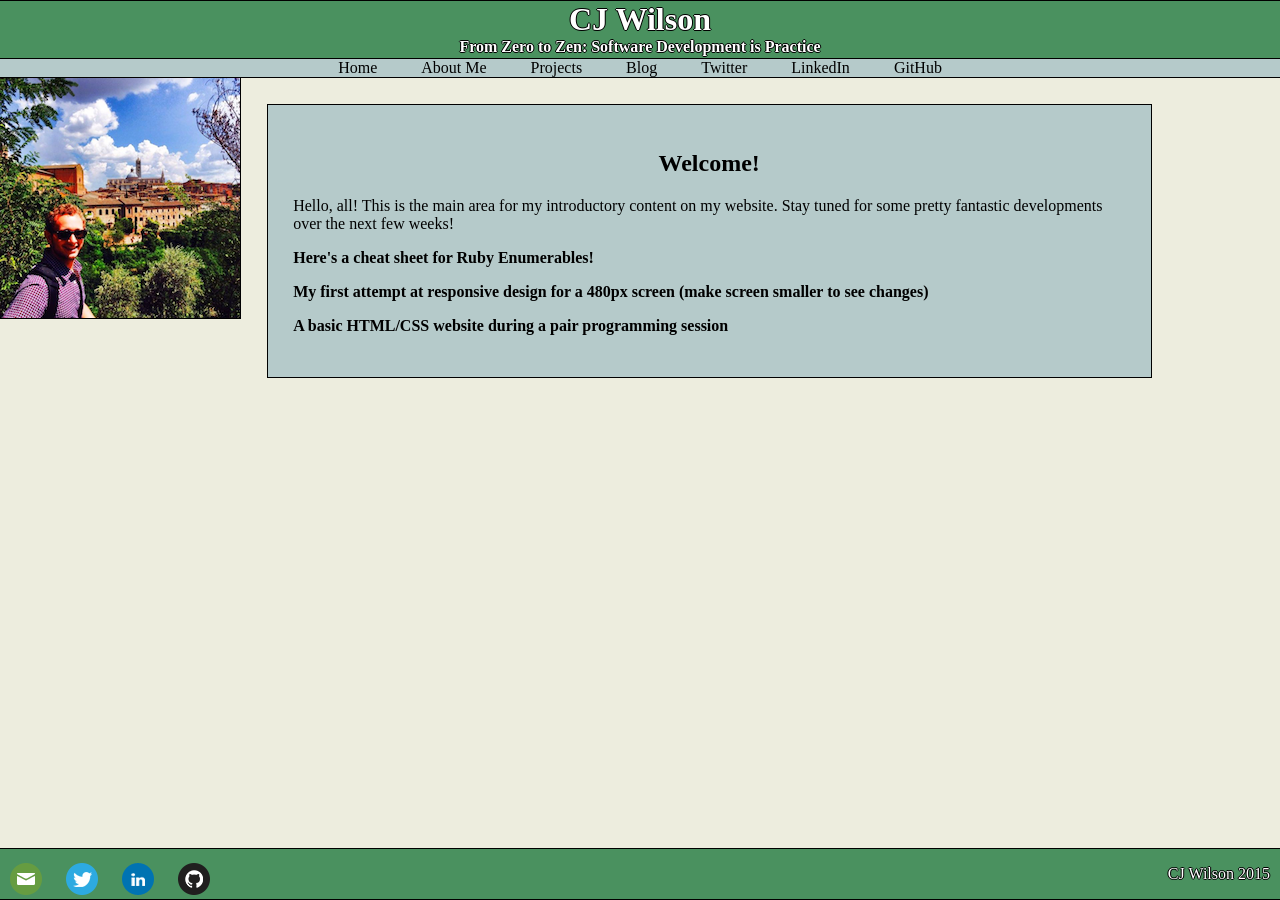
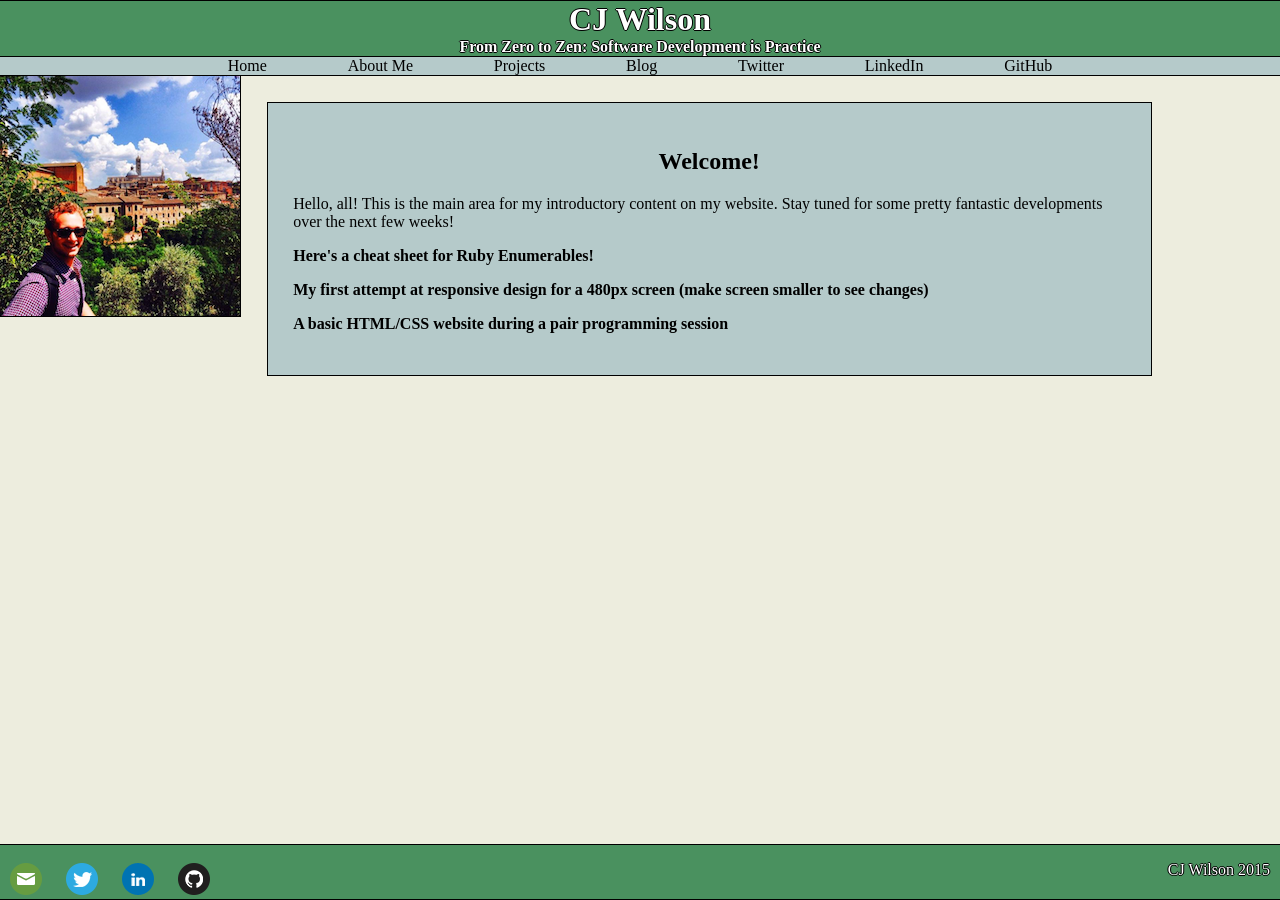
Before and after one commit to cjwilsonjr/cjwilsonjr.github.io, a Jekyll site: the page index.html, which Jekyll copies as it is, in a window 1280 px wide. Built offline with Jekyll 4.4.1, drawn with Linux system fonts in a browser that asks for light colours.

Commit message:
update footer and header

```diff
--- a/stylesheets/blog-stylesheet.css
+++ b/stylesheets/blog-stylesheet.css
@@ -58,6 +58,7 @@ pre {
   color: blue;
   margin-left: 10px;
   margin-right: 10px;
+  overflow: auto;
 }
 
 #post p {
--- a/stylesheets/default.css
+++ b/stylesheets/default.css
@@ -4,6 +4,7 @@ html, body, main {
   padding: 0;
   background-color: #ededde;
   width: 100%;
+  min-height: 100%;
 }
 
 header {
@@ -14,7 +15,7 @@ header {
   border-bottom: black solid 1px;
   margin: 0;
   padding: 0;
-  position: relative;
+  /*position: relative;*/
   width: 100%;
 }
 
@@ -24,18 +25,18 @@ header h1 {
 }
 
 header h4 {
-  margin-top:0;
+  margin:0;
   text-shadow: -1px 0 black, 0 1px black, 1px 0 black, 0 -1px black;
 }
 header ul {
   list-style-type: none;
   margin: 0;
   padding: 0;
-  position: absolute;
+  /*position: absolute;*/
   right: 0;
   left: 0;
   bottom: 0;
-  display: inline;
+  display: inline-block;
   width: 100%;
   background-color: #b5caca;
   border-top: black solid 1px;
@@ -44,7 +45,7 @@ header ul {
 header ul li {
   display: inline;
   text-decoration: none;
-  margin: 20px;
+  margin: 3%;
 }
 
 a:link {
@@ -63,7 +64,8 @@ a:visited {
 footer {
   color:white;
   background-color: #4a915f;
-  position: absolute;
+  position: fixed;
+  height: 54px;
   left:0;
   bottom:0;
   width: 100%;
@@ -90,22 +92,27 @@ footer p {
   color: black;
   /*position: relative;*/
   width: 100%;
+  height: 100%;
+  overflow:auto;
+  margin-bottom: 54px;
 }
 
 #indexlink{
   /*position: absolute;*/
   float:left;
   /*display: inline-block;*/
-  right:0;
+  /*right:0;*/
   width: 65%;
 /*  margin-left: 3%;
   margin-right: auto;*/
   overflow: hidden;
-  min-width: 100px;
+  /*min-width: 100px;*/
   margin:2%;
   padding:2%;
   background-color: #b5caca;
   border: 1px black solid;
+  height: 100%;
+  margin-bottom: 54px;
 }
 
 #indexlink a{
@@ -116,12 +123,15 @@ footer p {
   float:left;
   /*position: absolute;*/
   /*list-style-type: none;*/
-  /*display: inline-block;*/
+  /*display: block;*/
   left:0;
   width:auto;
+  margin-left: auto;
+  margin-right: auto;
   /*min-width: 150px;*/
   overflow: hidden;
   border: none;
+  height: 100%;
 }
 
 #sidebar ul img{
```
